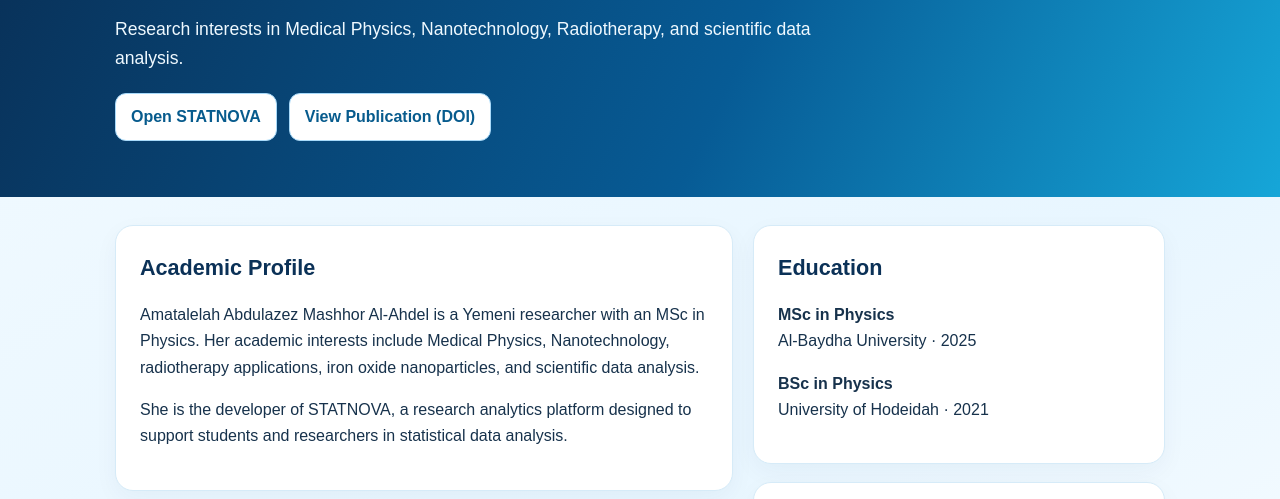
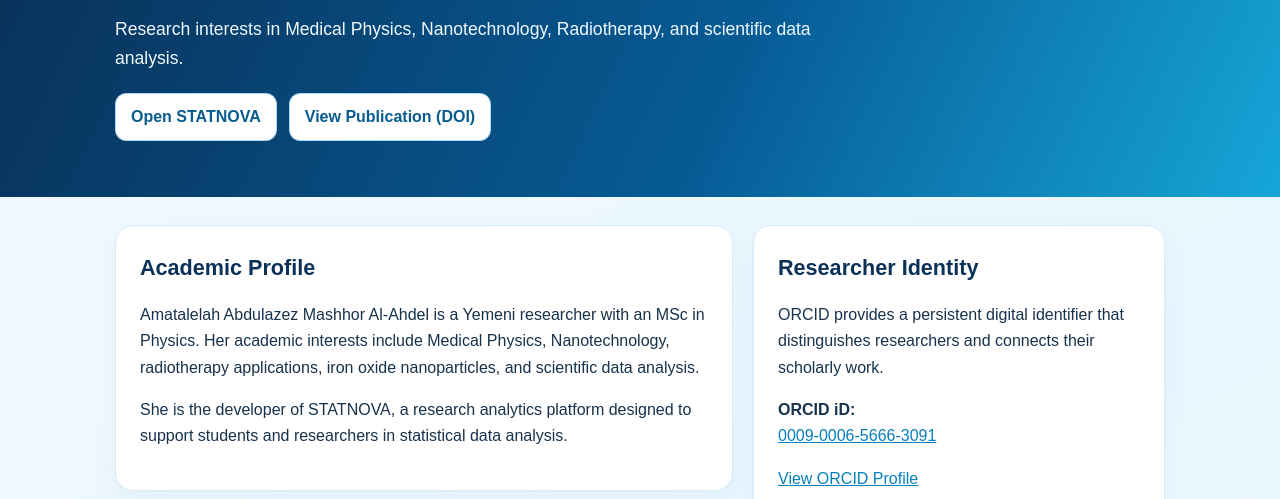
Before and after one commit to aa773813191-source/researcher, a plain HTML site: page index.html in a window 1280 px wide. Shown: the part 301-800 px from the top of the page. Drawn offline with Linux system fonts and the light colour scheme.

Commit message:
Add ORCID researcher identity to academic profile

```diff
--- a/index.html
+++ b/index.html
@@ -1,4 +1,3 @@
-
 <!doctype html>
 <html lang="en">
 <head>
@@ -19,10 +18,7 @@
 
   <meta name="robots" content="index,follow">
 
-  <!-- Old Google Verification -->
   <meta name="google-site-verification" content="9GNKebCWw0tCynxt9RzQA23vmOf_n93iwgfRnuDiXXw" />
-
-  <!-- New Google Search Console Verification -->
   <meta name="google-site-verification" content="U-x9JHMflaqEBaQH0DuEehuwFm8_VLvRNxCMTKzlh2Y" />
 
   <script type="application/ld+json">
@@ -43,7 +39,8 @@
       }
     ],
     "sameAs": [
-      "https://doi.org/10.56807/buj.v7i2.794"
+      "https://doi.org/10.56807/buj.v7i2.794",
+      "https://orcid.org/0009-0006-5666-3091"
     ],
     "knowsAbout": [
       "Physics",
@@ -55,7 +52,6 @@
     ]
   }
   </script>
-
   <style>
 :root {
   --navy: #0b3157;
@@ -240,6 +236,7 @@
   <div class="wrap">
     <div class="top">
       <div class="brand">RESEARCHER</div>
+
       <button id="langBtn" type="button" aria-label="Switch language">
         العربية
       </button>
@@ -322,8 +319,33 @@
         </div>
       </section>
   </div>
+      <aside>
 
-    <aside>
+      <section>
+        <h2 data-en="Researcher Identity" data-ar="الهوية البحثية">
+          Researcher Identity
+        </h2>
+
+        <p
+          data-en="ORCID provides a persistent digital identifier that distinguishes researchers and connects their scholarly work."
+          data-ar="يوفر ORCID معرّفًا رقميًا دائمًا يميّز الباحثين ويربط أعمالهم العلمية بهويتهم البحثية.">
+          ORCID provides a persistent digital identifier that distinguishes researchers and connects their scholarly work.
+        </p>
+
+        <p>
+          <strong>ORCID iD:</strong><br>
+          <a href="https://orcid.org/0009-0006-5666-3091"
+            target="_blank" rel="me noopener">
+            0009-0006-5666-3091
+          </a>
+        </p>
+
+        <a href="https://orcid.org/0009-0006-5666-3091"
+          target="_blank" rel="me noopener">
+          View ORCID Profile
+        </a>
+      </section>
+
       <section>
         <h2 data-en="Education" data-ar="المؤهلات العلمية">
           Education
@@ -345,7 +367,6 @@
           </span>
         </p>
       </section>
-
             <section>
         <h2 data-en="Research Interests" data-ar="الاهتمامات البحثية">
           Research Interests
@@ -376,8 +397,8 @@
           statnova-amatalelah2.streamlit.app
         </a>
       </section>
+
     </aside>
-
   </div>
 </main>
 
```
Lines whose indentation alone changed are shown as unchanged.
